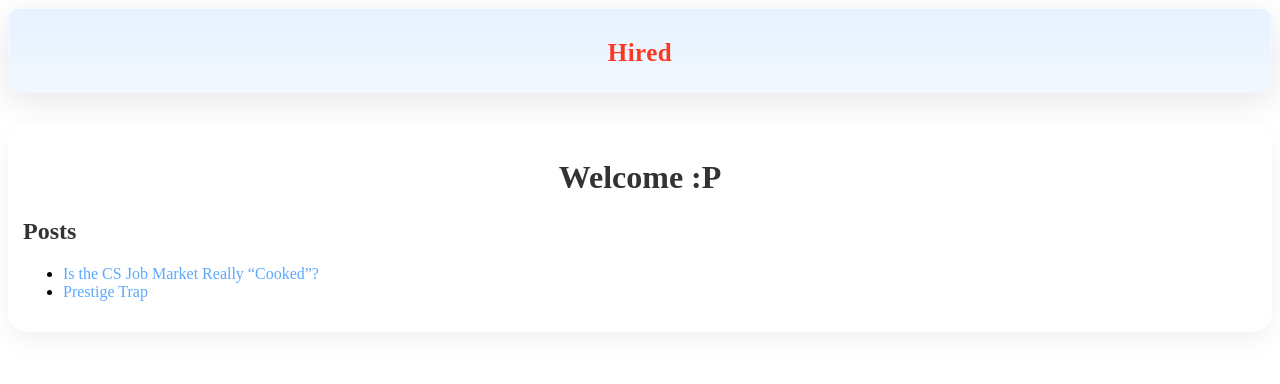
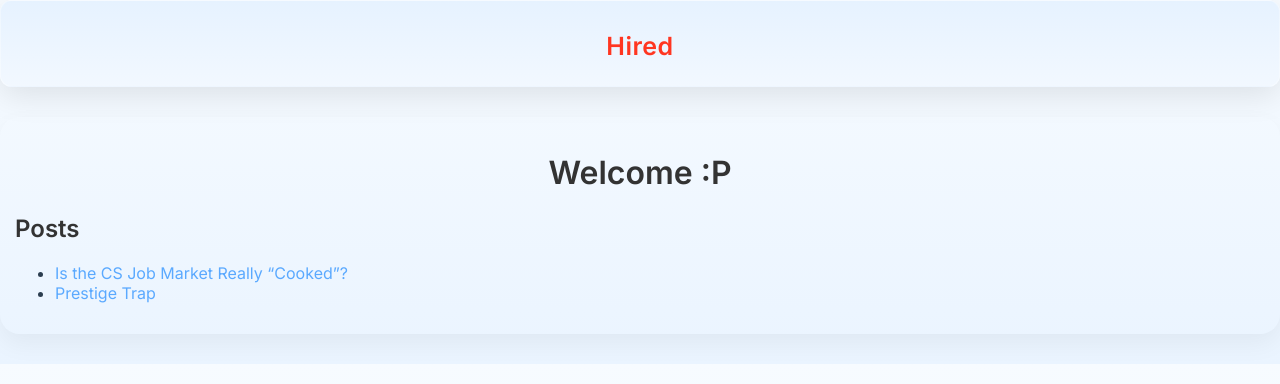
Before and after one commit to hiredmaybe67/hiredmaybe67.github.io, a Jekyll site: the page built from index.md, in a window 1280 px wide. Shown: the top 384 px of the page. Built offline with Jekyll 4.4.1, drawn with Linux system fonts in a browser that asks for light colours.

Commit message:
Update default.html

```diff
--- a/_layouts/default.html
+++ b/_layouts/default.html
@@ -4,9 +4,9 @@
 
   <meta charset="utf-8">
   <title>{{ page.title }}</title>
-<meta name="description" content="{{ page.description }}">
+  <link href="https://fonts.googleapis.com/css2?family=Inter:wght@300;400;500;600&display=swap" rel="stylesheet">
+  <meta name="description" content="{{ page.description }}">
   <style>
-  <link href="https://fonts.googleapis.com/css2?family=Inter:wght@300;400;500;600&display=swap" rel="stylesheet">
     body {
       margin: 0;
     font-family: 'Inter', sans-serif;
```
